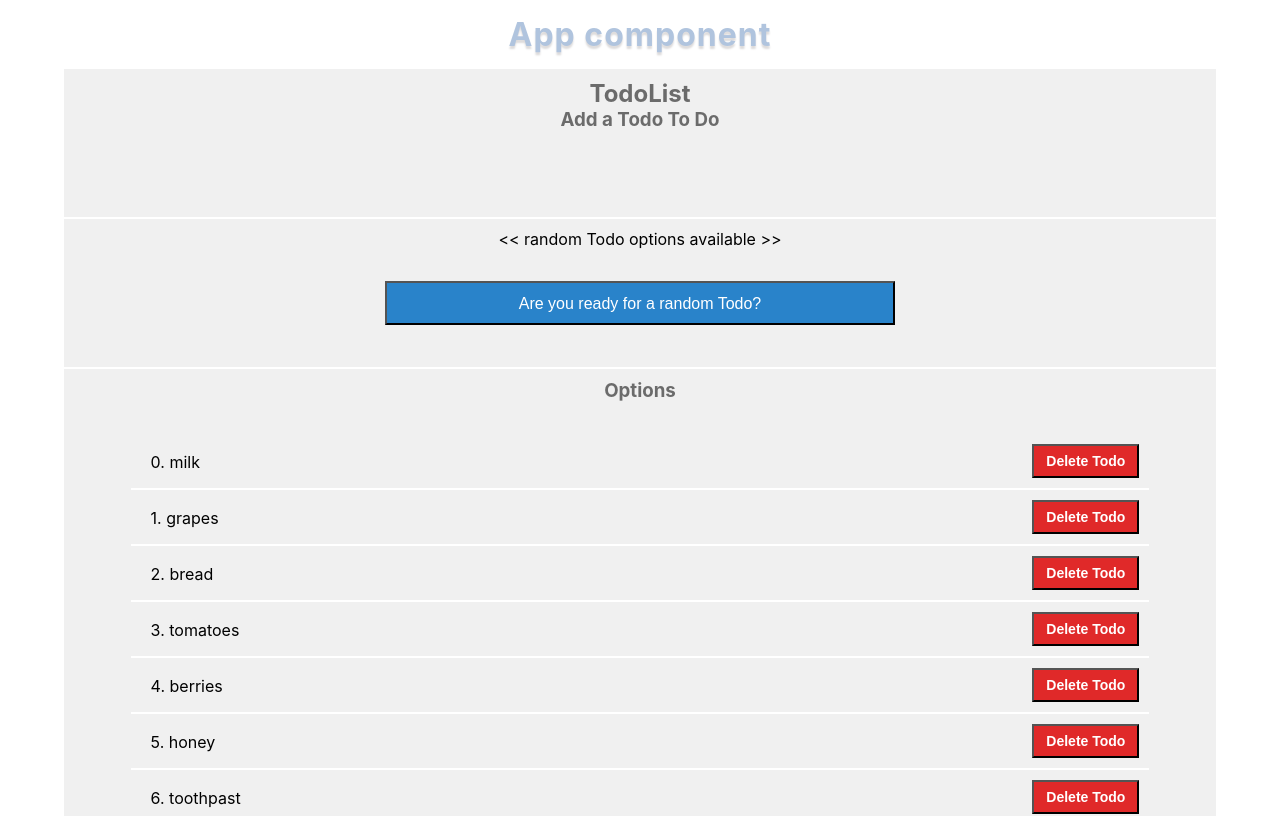
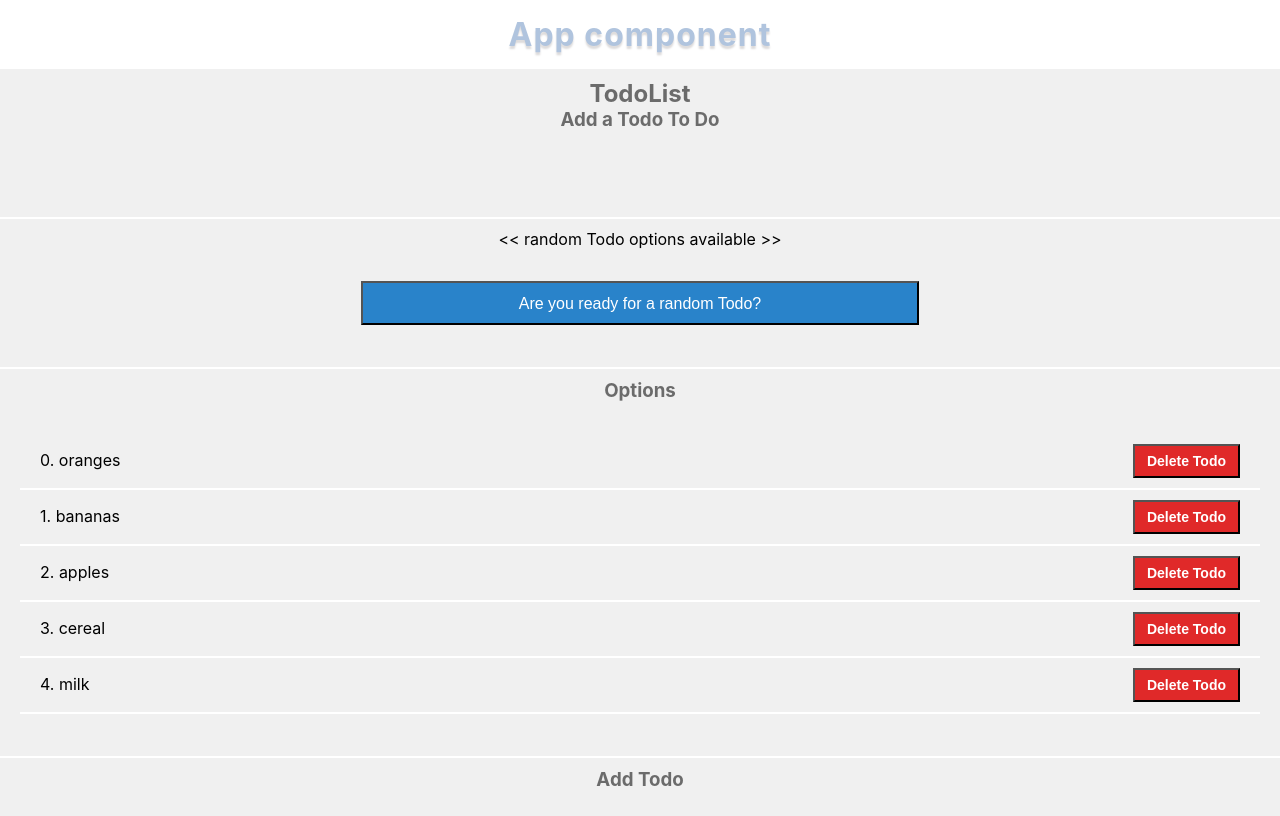
Before and after one commit to stefan22/rjsx, a React (Create React App) app: page / in a window 1280 px wide. Shown: the top 816 px of the page. Built offline with nearby package versions, Linux system fonts and the light colour scheme.

Commit message:
[delete]wired up delete fn

```diff
--- a/src/js/App.js
+++ b/src/js/App.js
@@ -7,17 +7,16 @@ class App extends Component {
     this.options = options;
     this.random = random;
     this.state = {
-      options: [
-        'milk','grapes','bread','tomatoes','berries','honey','toothpast'
-      ],
+      options: ['oranges','bananas','apples','cereal','milk'],
       random: random || '<< random Todo options available >>'
     };
     this.handleRandomTodo = this.handleRandomTodo.bind(this);
     this.handleAddTodo = this.handleAddTodo.bind(this);
+    this.removeTodo = this.removeTodo.bind(this);
   }
 
   handleRandomTodo() {
-    let oplen = this.state.options.length -1;
+    let oplen = this.state.options.length;
     let ran = Math.floor(Math.random() * oplen);
     this.setState((prevState) => {
       return {
@@ -34,12 +33,20 @@ class App extends Component {
     });
   }
 
+  removeTodo(rem) {
+    console.log('remove Todo in app');
+    this.state.options.splice(rem,1); // => arr[1]
+    this.setState(() => {
+      return {
+        options: this.state.options
+      };
+    });
+  }
 
   render() {
     return (
       <div className='app-comp'>
         <h1>App component</h1>
-
 
         <Header  />
 
@@ -48,17 +55,11 @@ class App extends Component {
           options={this.state.options}
         />
 
-        <Options options={this.state.options} />
+        <Options
+          removeTodo={this.removeTodo}
+          options={this.state.options} />
 
         <AddOption handleAddTodo={this.handleAddTodo} />
-
-
-
-
-
-
-
-
 
       </div>
     );
@@ -111,15 +112,28 @@ class Action extends Component {
 
 
 class Options extends Component {
+  constructor(props) {
+    super(props);
+    this.removeTodo = this.removeTodo.bind(this);
+    this.state = {
+      options:this.props.options
+    };
+  }
+
+  removeTodo(itm) {
+    this.props.removeTodo(itm);
+  }
+
   render() {
-    let options = this.props.options;
     return (
       <div className='options-comp ovflw'>
         <h3>Options</h3>
         <div className='options cfx'>
           {
-            options.map((itm,index) => {
-              return <Option key={index} itmkey={index} itm={itm} />;
+            this.props.options.map((itm,index) => {
+              return <Option
+                removeTodo={this.removeTodo}
+                key={index} itmkey={index} itm={itm} />;
             })
           }
         </div>
@@ -136,23 +150,23 @@ class Option extends Component {
     this.removeTodo = this.removeTodo.bind(this);
   }
 
-  removeTodo(e) {
-    console.dir(e.target);
-    let ele = e.target.parentElement;
-    ele.parentElement.removeChild(ele);
+  removeTodo() {
+    return this.props.removeTodo(this.props.itmkey);
 
-    console.log('remove todo');
   }
 
   render() {
-    console.log(this);
     return (
       <div className='option-comp cfx'>
-        <span>{this.props.itmkey}. {this.props.itm}</span>
-        <button
-          className='todo-delete-button'
-          onClick={this.removeTodo}>Delete Todo
-        </button>
+        <div className='todo' key={this.props.itmkey}>
+          {this.props.itmkey}. {this.props.itm}
+          <button
+            className='todo-delete-button'
+            onClick={this.removeTodo}>Delete Todo
+          </button>
+        </div>
+
+
       </div>
     );
   }
--- a/src/scss/App.scss
+++ b/src/scss/App.scss
@@ -20,8 +20,7 @@
 /******* app-todo ********/
 .header-comp, .action-comp, .options-comp, .option-comp, .addoption-comp {
   background-color: #f0f0f0;
-  width: 90%;
-  padding: 10px;
+  padding: 10px 20px;
   height: 150px;
   margin-right: auto;
   margin-left: auto;
@@ -137,6 +136,10 @@ span {
   margin: 0;
 }
 
+.todo {
+  line-height: 33px;
+}
+
 .add-todo {
   padding: 10px 40px;
   font-size: 14px;
```
